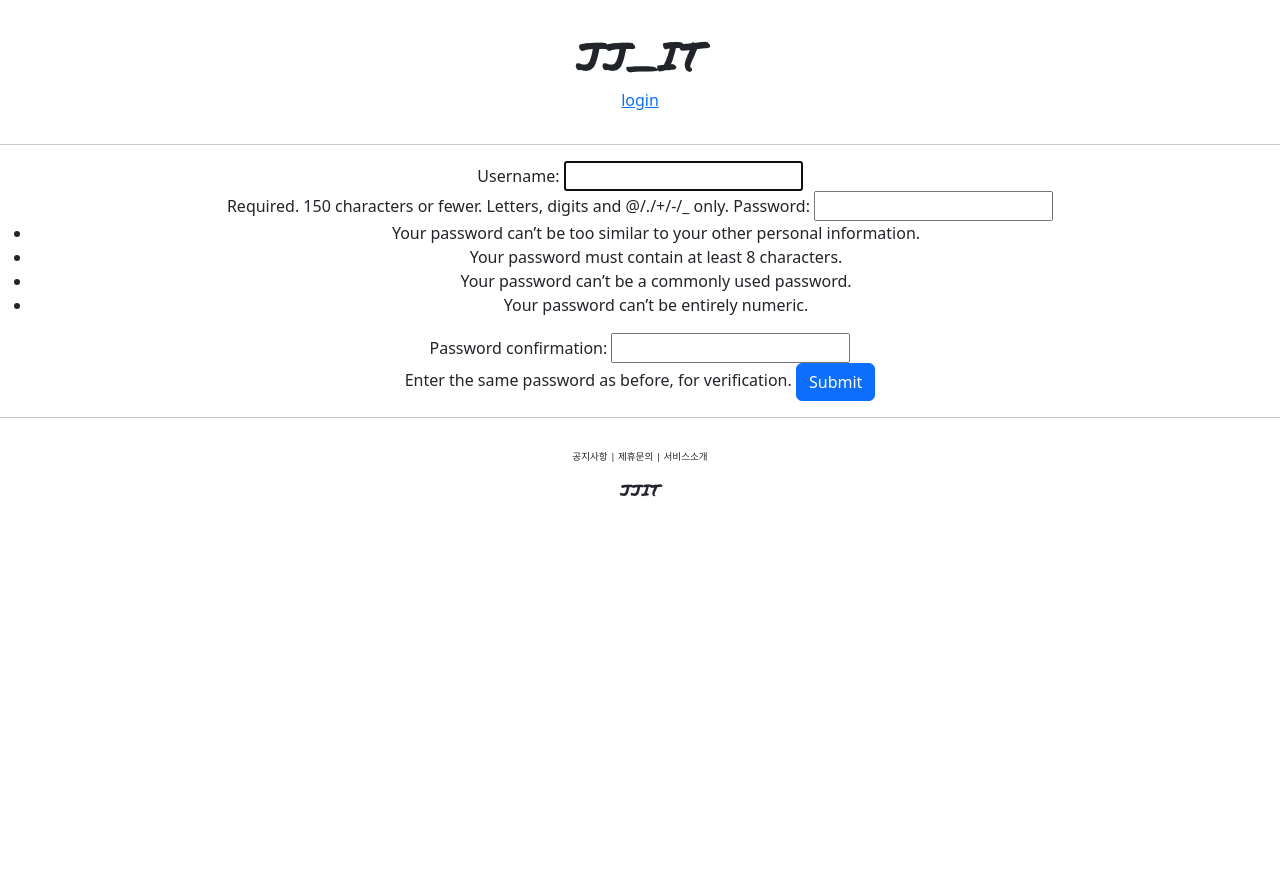
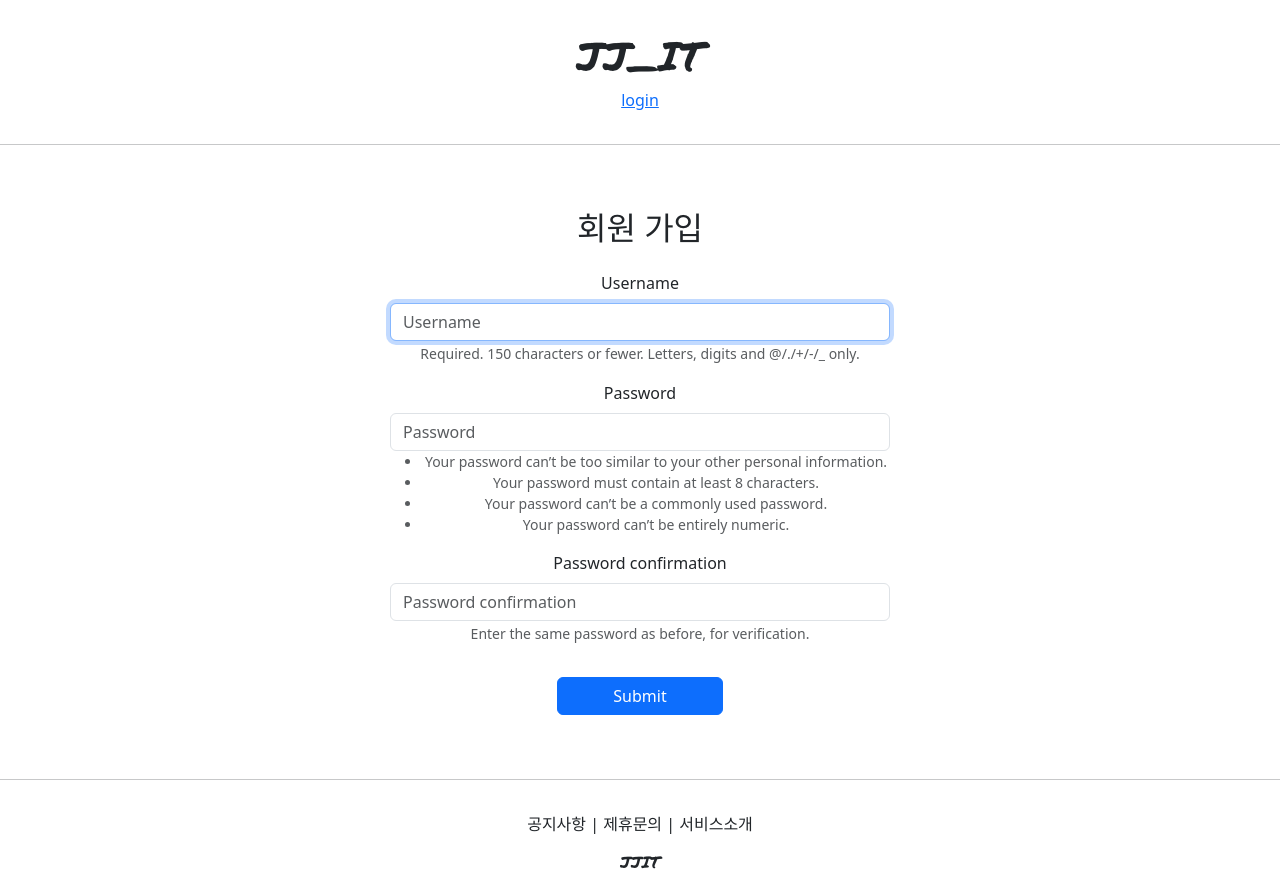
Before and after one commit to wooasnow/capstone3, a Django app: page /account/create/ in a window 1280 px wide. Before the commit the page ends 497 px from the top, so only its background shows below. Run offline with Django 4.2, Linux system fonts and the light colour scheme; some libraries are stand-ins or nearby versions.

Commit message:
django 23

```diff
--- a/accountapp/templates/accountapp/create.html
+++ b/accountapp/templates/accountapp/create.html
@@ -1,10 +1,14 @@
 {% extends 'base.html' %}
+{% load bootstrap4 %}
 {% block content %}
-    <div style="text-align: center">
+    <div style="text-align: center; max-width: 500px; margin: 4rem auto;">
+       <div class="mb-4">
+           <h2>회원 가입</h2>
+       </div>
         <form action ="{% url 'accountapp:create' %}" method="POST">
             {% csrf_token %}
-            {{ form }}
-            <input type="submit" class="btn btn-primary">
+            {% bootstrap_form form %}
+            <input type="submit" class="btn btn-primary col-4 mt-3">
         </form>
     </div>
 {% endblock %}
--- a/firstProject/settings.py
+++ b/firstProject/settings.py
@@ -50,6 +50,7 @@ INSTALLED_APPS = [
     'django.contrib.messages',
     'django.contrib.staticfiles',
     'accountapp',
+    'bootstrap4',
 ]
 
 MIDDLEWARE = [
--- a/static/base.css
+++ b/static/base.css
@@ -2,7 +2,7 @@
     font-family:'Permanent Marker', cursive;
 }
 .JJIT_footer_button{
-    font-size: .6rem;
+    font-size: 1rem;
 }
 .JJIT_footer{
     text-align: center;
```
Also changed, not shown: accountapp/templates/accountapp/login.html (+4 -4 lines).
